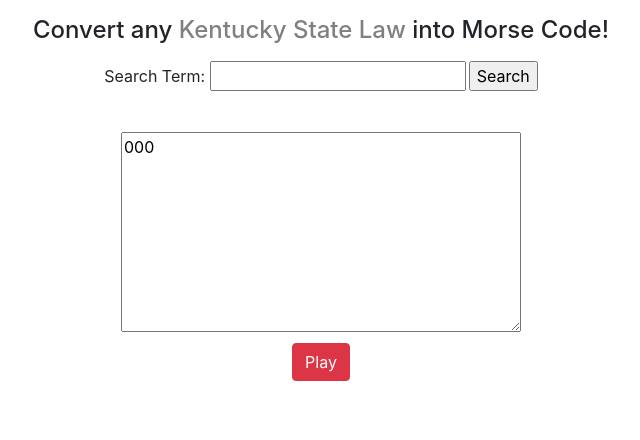
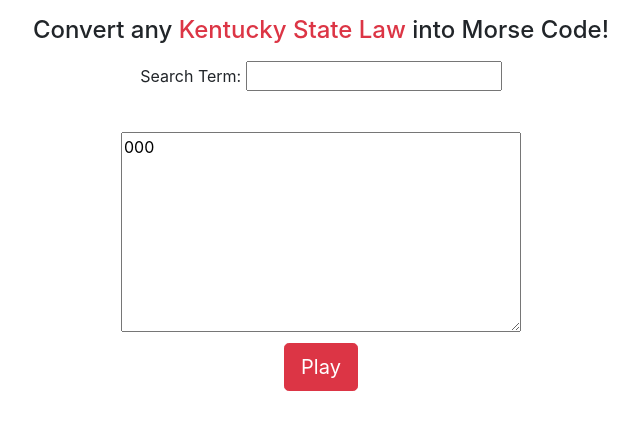
Before and after one commit to johnsonwe/MorseLaw, a Flask app: template templates/index.html in a window 1280 px wide. Shown: the part 91-531 px from the top of the page, without its empty margins (319-959 px from the left). Run offline with Flask 2, Linux system fonts and the light colour scheme; the template is opened without the code that fills it: values that come from a table or form of the project are taken from there, most other values are stand-ins (such as "Sample title", 1, 10 or a date in 2020); some libraries are stand-ins or nearby versions.

Commit message:
Small changes to frontend

```diff
--- a/templates/index.html
+++ b/templates/index.html
@@ -29,7 +29,7 @@ form {
             <img src="static/images/MorseLaw.png" height="75px" width="250px" margin-bottom="10px"/>
             </nav>
             <p>
-                <h4> Convert any <a href="https://apps.legislature.ky.gov/lrcsearch#tabs-6" style="color:gray"> Kentucky State Law</a>
+                <h4> Convert any <a href="https://apps.legislature.ky.gov/lrcsearch#tabs-6" style="color:#dc3545"> Kentucky State Law</a>
                     into Morse Code!
                 </h4>
             </p>
@@ -37,7 +37,7 @@ form {
             <form action="{{ url_for('divide') }}" method="POST" novalidate>
                 {{ form.hidden_tag() }}
                 <p>
-                    {{ form.searchbox.label }} {{form.searchbox()}}{{ form.submit(style_="margin-left:3px") }}<br>
+                    {{ form.searchbox.label }} {{form.searchbox()}}<br>
                 </p>
             </form>
 
@@ -48,7 +48,7 @@ form {
         <form id="demo">
             <textarea style="height:200px;width:400px;">{{ morsecode }}</textarea>
             <div style="text-align:center">
-                <button class = "btn btn-danger" style="margin-top:5px;">Play</button>
+                <button class = "btn btn-danger btn-lg" style="margin-top:5px;">Play</button>
             </div>
             <input style="visibility: hidden;" type="text" pattern="[.\- ]+" name="code" value="{{morsecode}}">
         </form>
```
